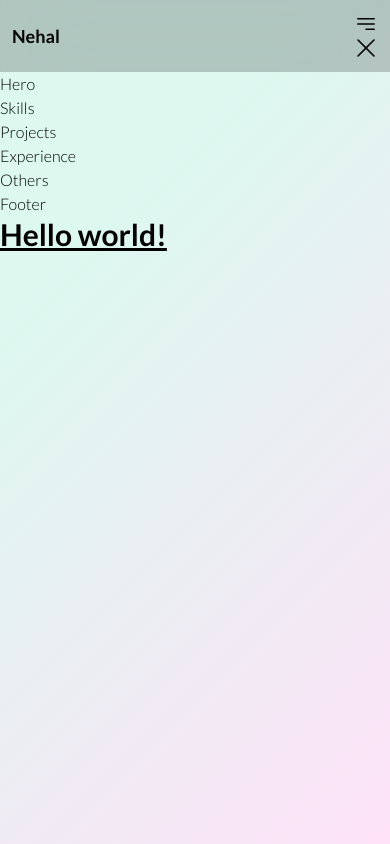
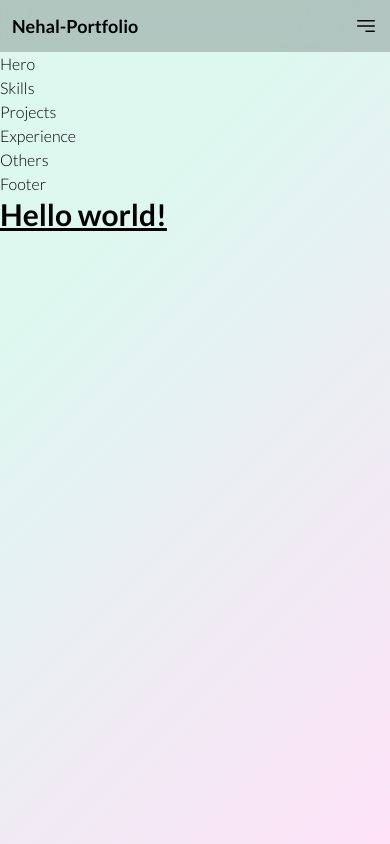
Before and after one commit to kaiesmahmud/km-nehal-portfolio, a Next.js app: page / in a window 390 px wide. Built offline with nearby package versions, Linux system fonts and the light colour scheme.

Commit message:
complete

```diff
--- a/components/Navbar.jsx
+++ b/components/Navbar.jsx
@@ -1,17 +1,24 @@
+'use client'
 import Link from "next/link"
 import {BsGithub,BsLinkedin} from 'react-icons/bs'
 import {SiHackerrank, SiGmail} from 'react-icons/si'
 import {HiBars3BottomRight} from 'react-icons/hi2'
 import {RxCross1} from 'react-icons/rx'
+import { useState } from "react"
 
 const Navbar = () => {
+  const [open, setOpen] = useState(false)
   return (
-    <header className=" bg-black/20 backdrop-blur-2xl sticky t-0">
+    <header className=" bg-black/20 backdrop-blur-2xl sticky top-0">
       <nav className="flex justify-between items-center px-3 md:px-5 lg:px-7 py-3">
-        <Link href={'/'} className="text-lg md:text-xl lg:text-3xl xl:text-4xl font-bold">Nehal</Link>
-        <div className="md:hidden text-2xl">
+        <Link href={'/'} className="text-lg md:text-xl lg:text-3xl xl:text-4xl font-bold">Nehal-Portfolio</Link>
+        <div className="md:hidden text-2xl cursor-pointer" onClick={()=>setOpen(!open)}>
+          {
+            !open ?
             <HiBars3BottomRight/>
+            :
             <RxCross1/>
+          }
         </div>
         <div className="hidden  md:grid grid-cols-3 gap-2 md:gap-4 lg:gap-6 items-center md:text-lg lg:text-xl text-center font-normal">
           <Link href={'/#projects'} className="p-2 md:p-3 lg:p-4  hover:bg-slate-800 rounded hover:text-white transition-colors ease-in">Projects</Link>
@@ -19,12 +26,44 @@ const Navbar = () => {
           <Link href={'/#contact'} className="p-2 md:p-3 lg:p-4  rounded hover:bg-slate-800 hover:text-white transition-colors ease-in">Contact</Link>
         </div>
         <div className="hidden md:flex gap-2 md:gap-4 lg:gap-6 justify-end items-center text-lg md:text-xl lg:text-3xl">
+          <Link href={'https://github.com/kaiesmahmud'}>
             <BsGithub/>
+          </Link>
+          <Link href={'https://github.com/kaiesmahmud'}>
             <SiHackerrank className='' />
+          </Link>
+          <Link href={'https://github.com/kaiesmahmud'}>
             <SiGmail/>
+          </Link>
+          <Link href={'https://github.com/kaiesmahmud'}>
             <BsLinkedin/>
+          </Link>
         </div>
       </nav>
+      {
+        open &&
+        <div className=" min-h-[92vh] max-h-[96vh] sticky md:hidden">
+          <div className="grid grid-cols-1 gap-10  items-center md:text-lg lg:text-xl text-center font-normal" onClick={()=>setOpen(!open)}>
+            <Link href={'/#projects'} className="p-2 hover:bg-slate-800  hover:text-white transition-colors ease-in">Projects</Link>
+            <Link href={'/#experience'} className="p-2 hover:bg-slate-800  hover:text-white transition-colors ease-in">Experience</Link>
+            <Link href={'/#contact'} className="p-2  hover:bg-slate-800 hover:text-white transition-colors ease-in">Contact</Link>
+            <div className="flex gap-10 justify-center items-center text-lg p-2">
+              <Link href={'https://github.com/kaiesmahmud'}>
+                <BsGithub/>
+              </Link>
+              <Link href={'https://github.com/kaiesmahmud'}>
+                <SiHackerrank className='' />
+              </Link>
+              <Link href={'https://github.com/kaiesmahmud'}>
+                <SiGmail/>
+              </Link>
+              <Link href={'https://github.com/kaiesmahmud'}>
+                <BsLinkedin/>
+              </Link>
+            </div>
+          </div>
+        </div>
+      }
     </header>
   )
 }
```
Lines whose indentation alone changed are shown as unchanged.
